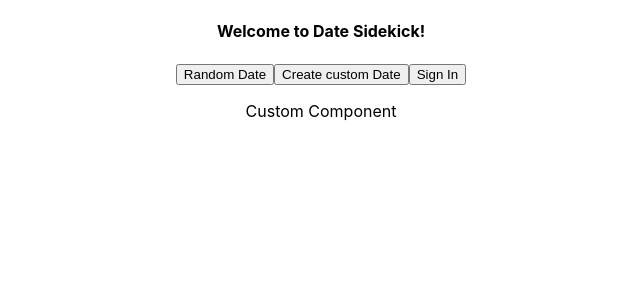
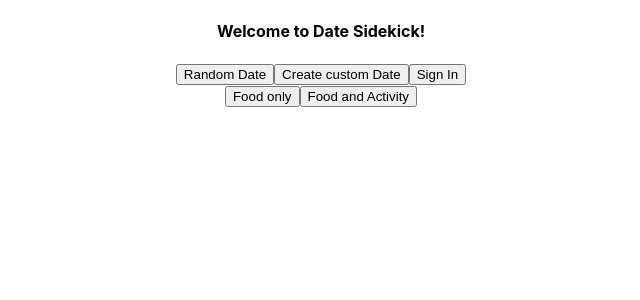
Before and after one commit to turpp/dateSidekick, a React (Create React App) app: page / in a window 1280 px wide. Both pictures are taken after a click on the button "Create custom Date". Shown: the top 300 px of the page, without its empty margins (319-959 px from the left). Built offline with nearby package versions, Linux system fonts and the light colour scheme.

Commit message:
added a food only and food-activity template for custom date

```diff
--- a/src/dateContainer/Custom.js
+++ b/src/dateContainer/Custom.js
@@ -1,10 +1,34 @@
 import React from 'react'
+import DateTemplates from '../datePresentation/DateTemplates'
+import Food from './Food'
+import FoodActivity from './FoodActivity'
 
 
 export default class Custom extends React.Component{
+    state={
+        dateType: ''
+    }
 
+    handleClick=(event)=>{
+        this.setState({
+            dateType: event.target.id
+        })
+    }
 
+    renderTemplate=()=>{
+        switch(this.state.dateType){
+            case 'food':
+                return <Food/>
+            case 'food-activity':
+                return <FoodActivity/>
+            default:
+                return <DateTemplates handleClick={this.handleClick}/>
+        }
+    }
     render(){
-        return <p>Custom Component</p>
+        return <div>
+            {this.renderTemplate()}
+            </div>
+        // return <p>Hi</p>
     }
 }
--- /dev/null
+++ b/src/dateContainer/Food.js
@@ -0,0 +1,10 @@
+import React from 'react'
+
+
+export default class Food extends React.Component{
+
+
+    render(){
+        return <p>Food Component</p>
+    }
+}
--- /dev/null
+++ b/src/dateContainer/FoodActivity.js
@@ -0,0 +1,10 @@
+import React from 'react'
+
+
+export default class FoodActivity extends React.Component{
+
+
+    render(){
+        return <p>FoodActivity Component</p>
+    }
+}
--- /dev/null
+++ b/src/datePresentation/DateTemplates.js
@@ -0,0 +1,11 @@
+import React from 'react'
+
+function DateTemplates(props){
+    console.log(props)
+    return <div>
+        <button id='food' onClick={props.handleClick}>Food only</button>
+        <button id='food-activity' onClick={props.handleClick}>Food and Activity</button>
+    </div>
+}
+
+export default DateTemplates
```
